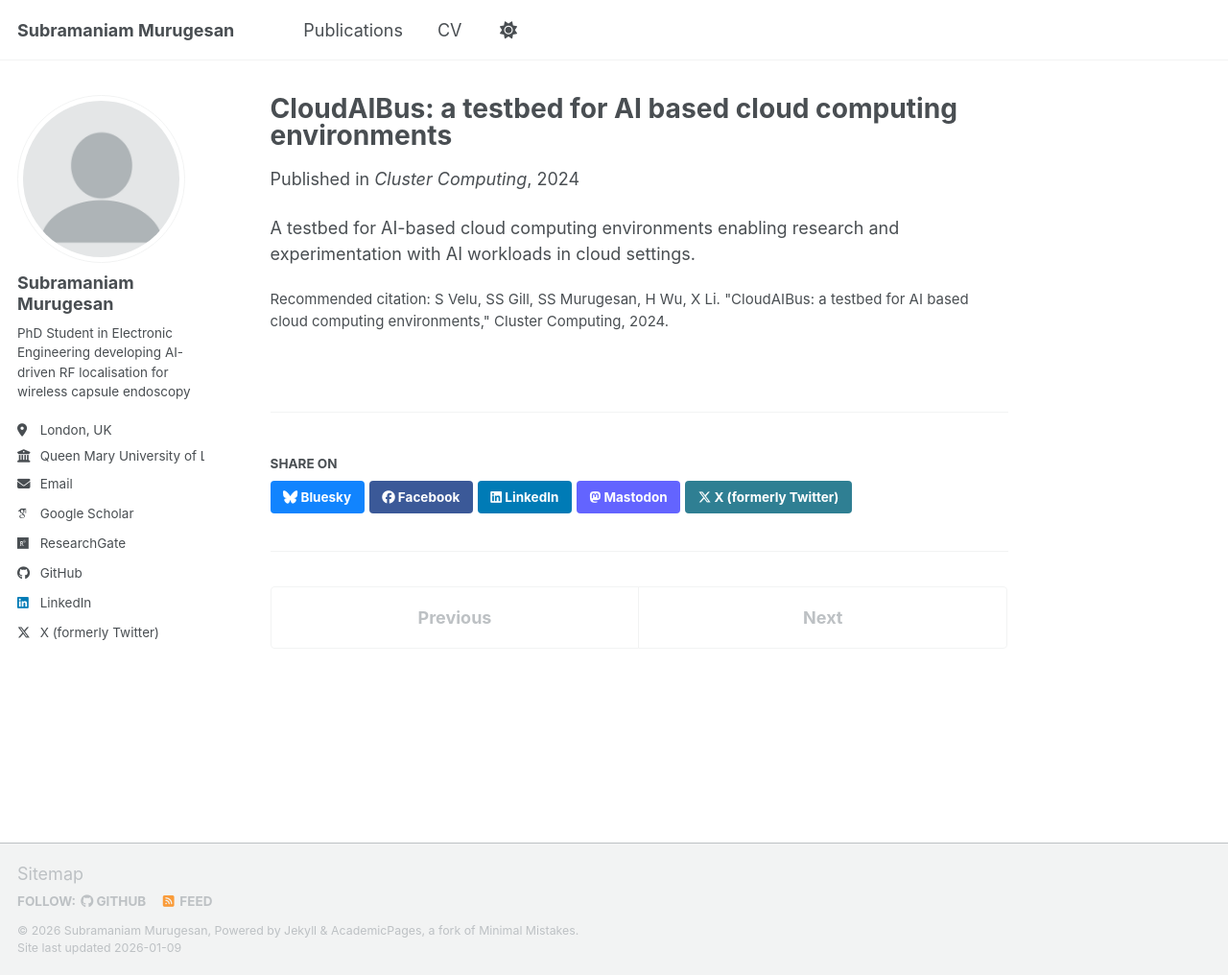
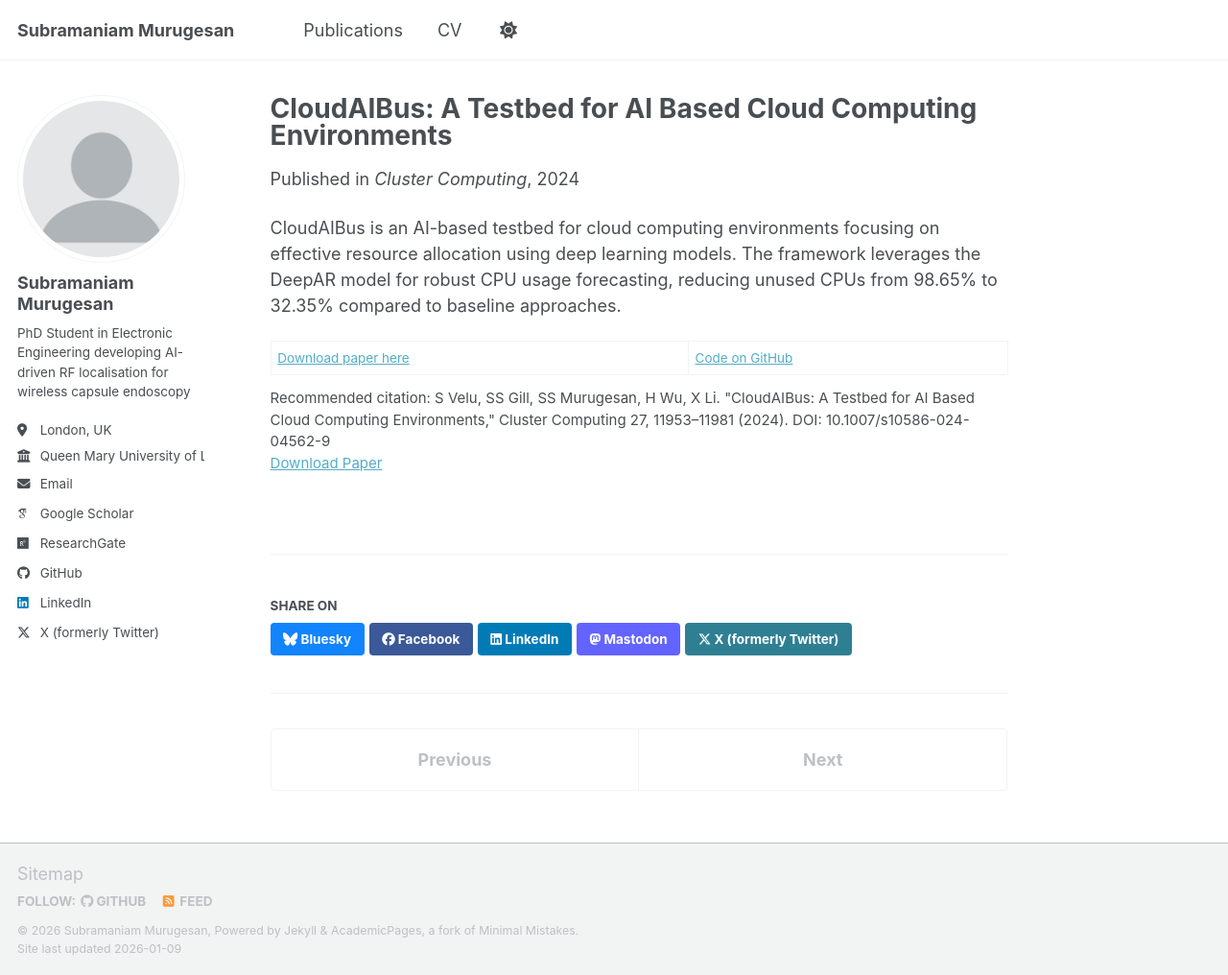
Before and after one commit to Subramaniam-dot/Subramaniam-dot.github.io, a Jekyll site: the page built from _publications/2024-cloudaibus.md, in a window 1280 px wide and 1016 px high. Shown: the whole window at 96% size. Built offline with Jekyll 4.4.1, drawn with Linux system fonts in a browser that asks for light colours; some web fonts are replaced; a script bundle is joined from its source files by our own code; library files that are not in the unit come from our copies.

Commit message:
Add DOIs and paper links to all publications
- Edge AI: DOI 10.1007/s10586-024-04686-y
- CloudAIBus: DOI 10.1007/s10586-024-04562-9
- GAIKube: DOI 10.1109/TCCN.2024.3508771
- TB Serverless: DOI 10.1109/JBHI.2024.3367736

Co-Authored-By: Claude Opus 4.5 <noreply@anthropic.com>

```diff
--- a/_publications/2024-cloudaibus.md
+++ b/_publications/2024-cloudaibus.md
@@ -1,12 +1,15 @@
 ---
-title: "CloudAIBus: a testbed for AI based cloud computing environments"
+title: "CloudAIBus: A Testbed for AI Based Cloud Computing Environments"
 collection: publications
 category: manuscripts
 permalink: /publication/2024-cloudaibus
-excerpt: 'A testbed for AI-based cloud computing environments enabling research and experimentation with AI workloads in cloud settings.'
-date: 2024-01-01
+excerpt: 'An AI-based testbed for cloud computing environments employing DeepAR for robust CPU usage forecasting and cost-effective resource allocation.'
+date: 2024-06-06
 venue: 'Cluster Computing'
-citation: 'S Velu, SS Gill, SS Murugesan, H Wu, X Li. "CloudAIBus: a testbed for AI based cloud computing environments," Cluster Computing, 2024.'
+paperurl: 'https://doi.org/10.1007/s10586-024-04562-9'
+citation: 'S Velu, SS Gill, SS Murugesan, H Wu, X Li. "CloudAIBus: A Testbed for AI Based Cloud Computing Environments," Cluster Computing 27, 11953–11981 (2024). DOI: 10.1007/s10586-024-04562-9'
 ---
 
-A testbed for AI-based cloud computing environments enabling research and experimentation with AI workloads in cloud settings.
+CloudAIBus is an AI-based testbed for cloud computing environments focusing on effective resource allocation using deep learning models. The framework leverages the DeepAR model for robust CPU usage forecasting, reducing unused CPUs from 98.65% to 32.35% compared to baseline approaches.
+
+[Download paper here](https://doi.org/10.1007/s10586-024-04562-9) | [Code on GitHub](https://github.com/Subramaniam-dot/CloudAIBus)
```
Also changed, not shown: _publications/2024-02-20-tb-serverless.md (+5 -5 lines), _publications/2024-gaikube.md (+8 -5 lines), _publications/2025-edge-ai.md (+6 -3 lines).
